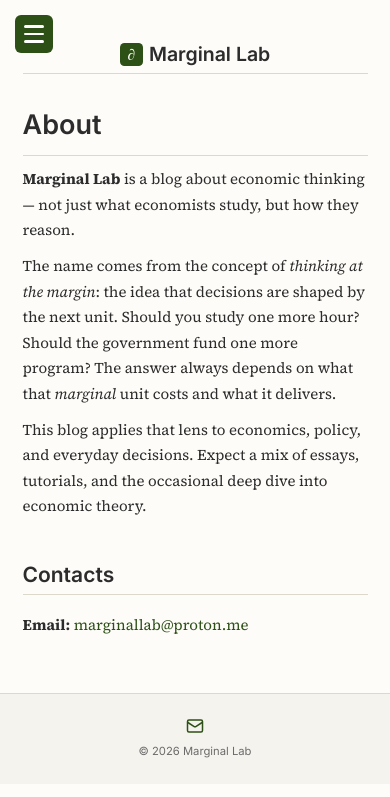
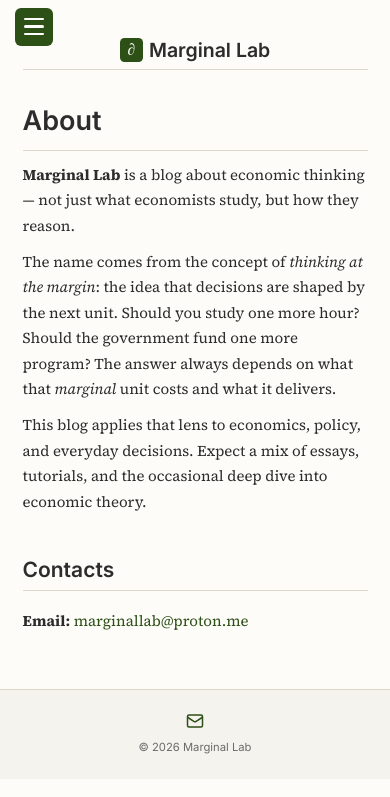
Before and after one commit to marginallabs/marginallabs.github.io, a Jekyll site: the page built from _pages/about.md, in a window 390 px wide. Shown: the top 797 px of the page. Built offline with Jekyll 4.4.1, drawn with Linux system fonts in a browser that asks for light colours.

Commit message:
Move mobile title and hamburger up

```diff
--- a/assets/css/style.css
+++ b/assets/css/style.css
@@ -808,7 +808,7 @@ img.figure-img {
 }
 .lightbox-close {
   position: absolute;
-  top: 1rem;
+  top: 0.5rem;
   right: 1rem;
   background: none;
   border: none;
@@ -970,12 +970,12 @@ pre code { background: none; padding: 0; font-size: 0.9rem; border-radius: 0; }
   /* Hide desktop header on mobile */
   .site-header { display: none; }
 
-.mobile-page-title { display:flex; align-items:center; justify-content:center; font-family:var(--font-heading); font-size:1.3em; margin-top:-0.2rem; margin-bottom:0.2rem; }
+.mobile-page-title { display:flex; align-items:center; justify-content:center; font-family:var(--font-heading); font-size:1.3em; margin-top:-0.5rem; margin-bottom:0.2rem; }
 .mobile-page-title .site-logo { width:1.2em; height:1.2em; vertical-align:middle; margin-right:0.3em; }  /* Show hamburger */
   .sidebar-toggle {
     display: flex;
     position: fixed;
-    top: 1rem;
+    top: 0.5rem;
     left: 1rem;
     z-index: 200;
     background: var(--color-accent);
```
